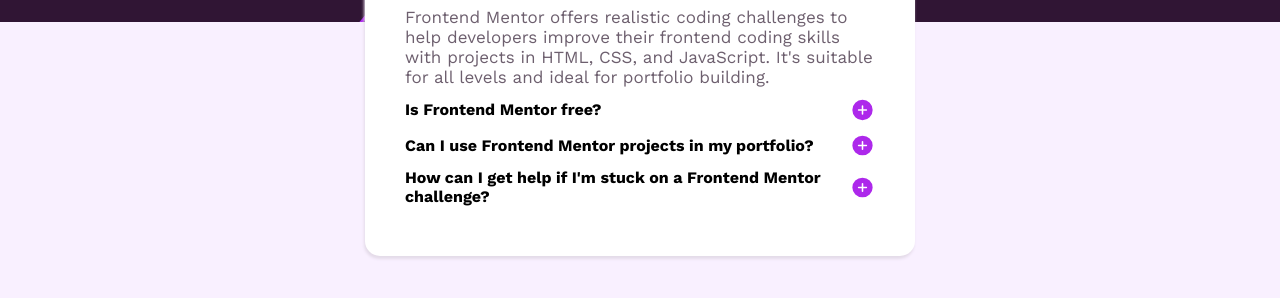
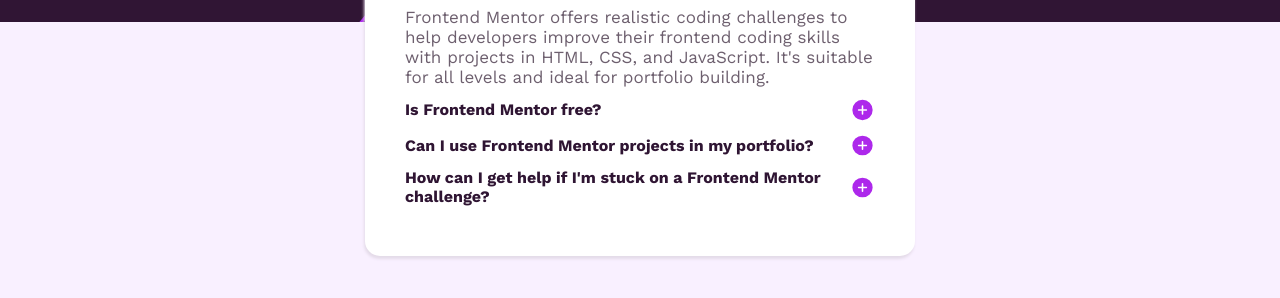
Before and after one commit to takbirgazi/faq_frontend_mentor, a plain HTML site: page index.html in a window 1280 px wide. Shown: the part 328-626 px from the top of the page. Drawn offline with nearby package versions, Linux system fonts and the light colour scheme.

Commit message:
Change H4 Color

```diff
--- a/assets/css/style.css
+++ b/assets/css/style.css
@@ -58,6 +58,7 @@ p{
     justify-content: space-between;
     align-items: center;
     margin-bottom: 10px;
+    color: var(--dark_purple);
 }
 .toggle_title:hover {
     color: #ad28e7;
```
